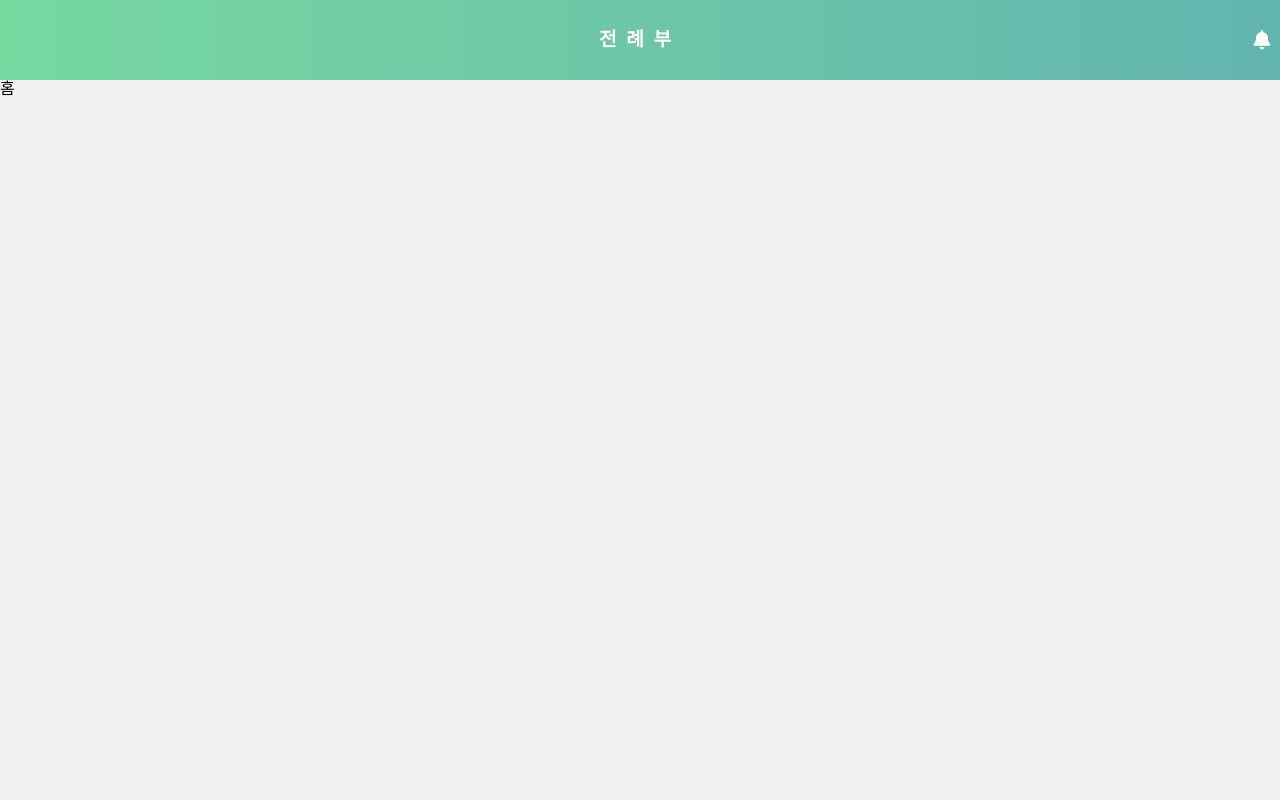
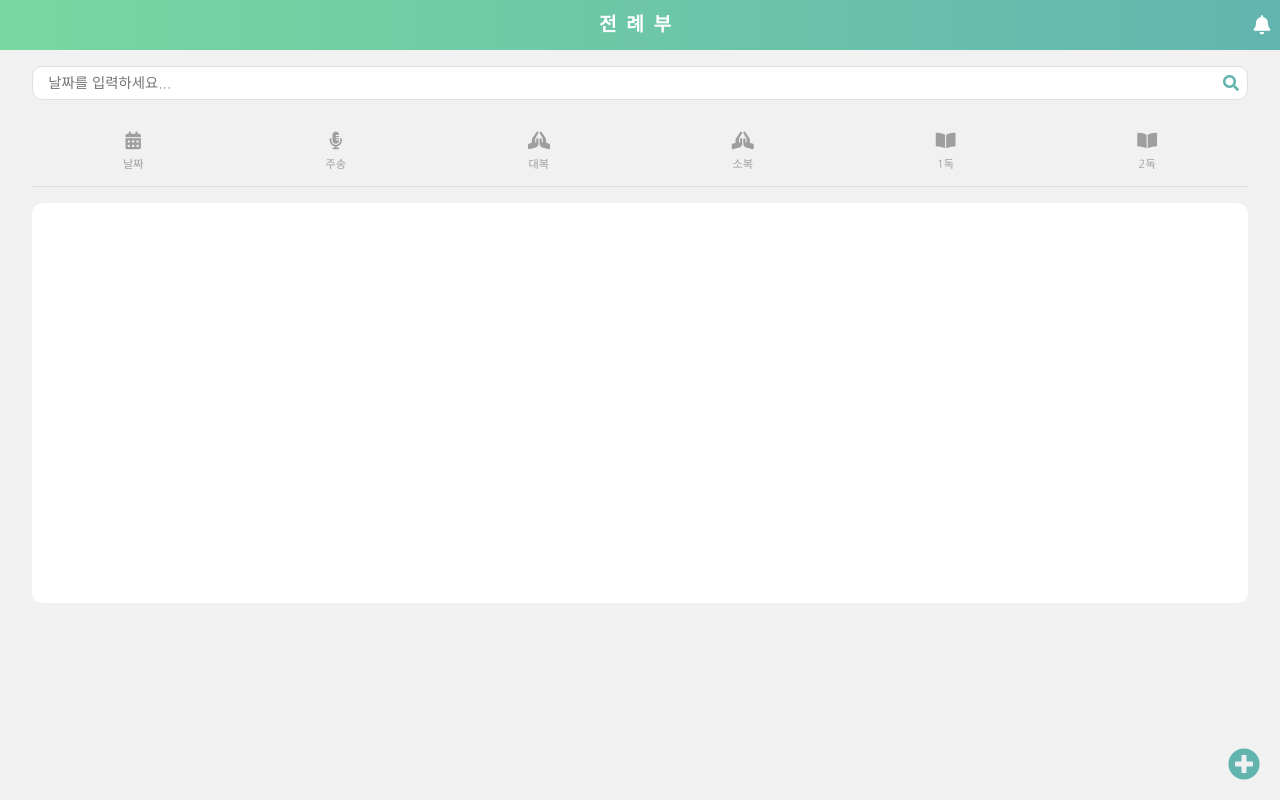
Before and after one commit to kimohgeun/jn4-catholic, a React (Create React App) app: page / in a window 1280 px wide. Built offline with nearby package versions, Linux system fonts and the light colour scheme.

Commit message:
홈 컴포넌트 생성

```diff
--- a/package.json
+++ b/package.json
@@ -8,7 +8,8 @@
     "react-router-dom": "^4.3.1",
     "react-scripts": "2.1.5",
     "styled-components": "^4.1.3",
-    "styled-reset": "^1.7.0"
+    "styled-reset": "^1.7.0",
+    "uuid": "^3.3.2"
   },
   "scripts": {
     "start": "react-scripts start",
--- /dev/null
+++ b/src/components/AddButton.js
@@ -0,0 +1,19 @@
+import React from 'react';
+import styled from 'styled-components';
+
+const Icon = styled.i`
+	position: fixed;
+	right: 20px;
+	bottom: 20px;
+	font-size: 2rem;
+	color: #62b5af;
+	cursor: pointer;
+	&:active {
+		transform: scale(0.8);
+	}
+	transition: transform 0.1s linear;
+`;
+
+const AddButton = ({ onCreate }) => <Icon className="fas fa-plus-circle" onClick={() => onCreate()} />;
+
+export default AddButton;
--- a/src/components/Header.js
+++ b/src/components/Header.js
@@ -4,7 +4,7 @@ import styled from 'styled-components';
 
 const Container = styled.div`
 	width: 100%;
-	height: 10vh;
+	height: 50px;
 	padding: 0 0.5em;
 	display: flex;
 	justify-content: space-between;
--- /dev/null
+++ b/src/components/Schedule.js
@@ -0,0 +1,62 @@
+import React, { Component } from 'react';
+import styled from 'styled-components';
+
+const Container = styled.div`
+	display: flex;
+	justify-content: space-around;
+	color: #424242;
+	border-radius: 5px;
+	color: #62b5af;
+    font-weight: bold;
+    padding: 1em 0;
+`;
+
+const Input = styled.input`
+	all: unset;
+	width: 100%;
+	font-size: 0.8rem;
+	text-align: center;
+	margin: 3px;
+	background: ${props => (props.value === '' ? '#EEEEEE' : 'none')};
+	padding: 1em 0;
+	border-radius: 3px;
+`;
+
+class Schedule extends Component {
+
+	state = {
+		day: this.props.schedule.day,
+		missaNarrator: this.props.schedule.missaNarrator,
+		oneAltarServer: this.props.schedule.oneAltarServer,
+		twoAltarServer: this.props.schedule.twoAltarServer,
+		oneLector: this.props.schedule.oneLector,
+		twoLector: this.props.schedule.twoLector,
+	};
+
+	handleChange = e => {
+		const data = {
+			[e.target.name]: e.target.value,
+		};
+		this.setState({
+			data,
+		});
+		this.props.onUpdate(this.props.schedule.id, data);
+	};
+
+	render() {
+		const { day, missaNarrator, oneAltarServer, twoAltarServer, oneLector, twoLector } = this.props.schedule;
+		console.log(day);
+		return (
+			<Container>
+				<Input name="day" value={day} onChange={this.handleChange} />
+				<Input name="missaNarrator" value={missaNarrator} onChange={this.handleChange} />
+				<Input name="oneAltarServer" value={oneAltarServer} onChange={this.handleChange} />
+				<Input name="twoAltarServer" value={twoAltarServer} onChange={this.handleChange} />
+				<Input name="oneLector" value={oneLector} onChange={this.handleChange} />
+				<Input name="twoLector" value={twoLector} onChange={this.handleChange} />
+			</Container>
+		);
+	}
+}
+
+export default Schedule;
--- /dev/null
+++ b/src/components/Search.js
@@ -0,0 +1,33 @@
+import React from 'react';
+import styled from 'styled-components';
+
+const Form = styled.form`
+	display: flex;
+	align-items: center;
+	background: #fff;
+	margin-bottom: 2em;
+	padding: 0 0.5em;
+	border-radius: 10px;
+	color: #424242;
+	border: 1px solid #e0e0e0;
+`;
+
+const Input = styled.input`
+    all:unset;
+    width:100%;
+    padding: 0.5em;
+    font-size: 0.9rem;
+`;
+
+const Icon = styled.i`
+	color: #62b5af;
+`;
+
+const Search = () => (
+	<Form>
+		<Input type="search" placeholder="날짜를 입력하세요..." />
+		<Icon className="fas fa-search" />
+	</Form>
+);
+
+export default Search;
--- a/src/routes/Home.js
+++ /dev/null
@@ -1,5 +0,0 @@
-import React from 'react'
-
-const Home = () => '홈'
-
-export default Home
--- /dev/null
+++ b/src/routes/Home/HomeContainer.js
@@ -0,0 +1,46 @@
+import React, { Component } from 'react';
+import HomePresenter from './HomePresenter';
+import uuid from 'uuid';
+
+class HomeContainer extends Component {
+	state = {
+		schedules: [],
+	};
+
+	onCreate = () => {
+		const { schedules } = this.state;
+		const schedule = {
+			id: uuid(),
+			day: '',
+			missaNarrator: '',
+			oneAltarServer: '',
+			twoAltarServer: '',
+			oneLector: '',
+			twoLector: '',
+		};
+		this.setState({
+			schedules: schedules.concat(schedule),
+		});
+	};
+
+	onUpdate = (id, data) => {
+		const { schedules } = this.state;
+		this.setState({
+			schedules: schedules.map(schedule =>
+				schedule.id === id
+					? {
+							...schedule,
+							...data,
+					  }
+					: schedule
+			),
+		});
+	};
+
+	render() {
+		const { schedules } = this.state;
+		return <HomePresenter schedules={schedules} onCreate={this.onCreate} onUpdate={this.onUpdate} />;
+	}
+}
+
+export default HomeContainer;
--- /dev/null
+++ b/src/routes/Home/HomePresenter.js
@@ -0,0 +1,78 @@
+import React from 'react';
+import styled from 'styled-components';
+import Search from '../../components/Search';
+import AddButton from '../../components/AddButton';
+import Schedule from '../../components/Schedule';
+
+const Container = styled.div`
+	padding: 1em 0;
+	width: 95%;
+	margin: 0 auto;
+`;
+
+const TitleContainer = styled.div`
+	display: flex;
+	justify-content: space-around;
+	border-bottom: 1px solid #e0e0e0;
+	padding-bottom: 1em;
+	color: #9e9e9e;
+`;
+
+const Title = styled.span`
+	display: flex;
+	flex-direction: column;
+	align-items: center;
+	font-size: 0.7rem;
+`;
+
+const Icon = styled.i`
+	font-size: 1.1rem;
+	margin-bottom: 0.5em;
+`;
+
+const ScheduleContainer = styled.div`
+	background: #fff;
+	min-height: 50vh;
+	margin-top: 1em;
+	border-radius: 10px;
+`;
+
+const Home = ({ schedules, onCreate, onUpdate }) => (
+	<Container>
+		<Search />
+		<TitleContainer>
+			<Title>
+				<Icon className="fas fa-calendar-alt" />
+				<span>날짜</span>
+			</Title>
+			<Title>
+				<Icon className="fas fa-microphone-alt" />
+				<span>주송</span>
+			</Title>
+			<Title>
+				<Icon className="fas fa-praying-hands" />
+				<span>대복</span>
+			</Title>
+			<Title>
+				<Icon className="fas fa-praying-hands" />
+				<span>소복</span>
+			</Title>
+			<Title>
+				<Icon className="fas fa-book-open" />
+				<span>1독</span>
+			</Title>
+			<Title>
+				<Icon className="fas fa-book-open" />
+				<span>2독</span>
+			</Title>
+		</TitleContainer>
+		<ScheduleContainer>
+			{schedules.map(schedule => (
+				<Schedule schedule={schedule} key={schedule.id} onUpdate={onUpdate} />
+			))}
+		</ScheduleContainer>
+		<AddButton onCreate={onCreate} />
+	</Container>
+);
+
+export default Home;
--- /dev/null
+++ b/src/routes/Home/index.js
@@ -0,0 +1,3 @@
+import HomeContainer from './HomeContainer';
+
+export default HomeContainer;
```
